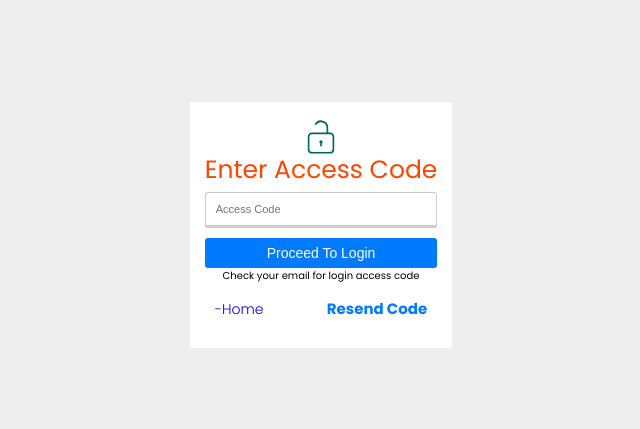
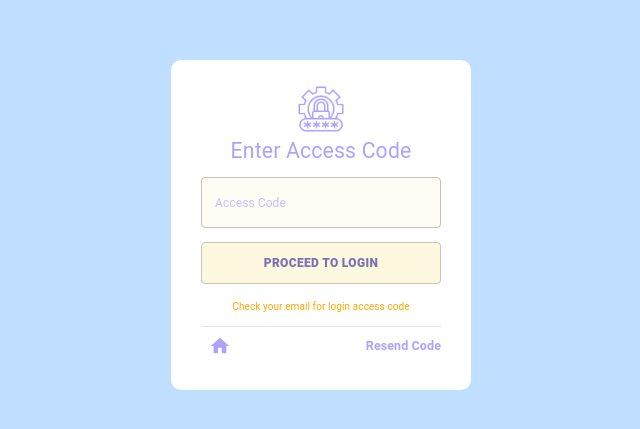
Before and after one commit to JamalHamza/hospital-portal, a React (Vite) app in the folder frontend/: page /loginWithCode/1 in a window 1280 px wide. Shown: the part 175-604 px from the top of the page, without its empty margins (319-959 px from the left). Built offline with nearby package versions, Linux system fonts and the light colour scheme; no server answers.

Commit message:
Login with access code

```diff
--- a/frontend/src/App.jsx
+++ b/frontend/src/App.jsx
@@ -69,9 +69,9 @@ function App() {
       <BrowserRouter>
         <ToastContainer
           pauseOnHover='false'
-          style={{ fontSize: '1.4rem' }}
+          style={{ fontSize: '1rem' }}
           hideProgressBar
-          position='bottom-left'
+          position='top-center'
           theme='colored'
           bodyClassName='toast'
         />
--- a/frontend/src/pages/auth/Login.jsx
+++ b/frontend/src/pages/auth/Login.jsx
@@ -178,20 +178,19 @@ function Login() {
             type='submit'
             variant='contained'
             sx={{
-              bgcolor: 'third.main',
+              bgcolor: 'fourth.main',
               margin: '0.8em',
               padding: '0.8em 2em',
               fontWeight: 800,
               fontSize: '1.2rem',
               color: 'primary.dark',
               '&:hover': {
-                background: '#ccb7c0',
+                background: '#ccc6b4',
               },
             }}
           >
             Login
           </Button>
-
           <Box sx={{ p: '1.4em' }}>
             <GoogleLogin
               onSuccess={googleLogin}
@@ -201,7 +200,6 @@ function Login() {
               }}
             />
           </Box>
-
           <Box
             sx={{
               display: 'flex',
--- a/frontend/src/pages/auth/LoginWithCode.jsx
+++ b/frontend/src/pages/auth/LoginWithCode.jsx
@@ -1,17 +1,24 @@
-import {Box} from '@mui/material';
+import HomeIcon from '@mui/icons-material/Home';
+import {
+  Box,
+  Button,
+  Divider,
+  IconButton,
+  TextField,
+  Typography,
+} from '@mui/material';
 import React, { useEffect, useState } from 'react';
-import { CiUnlock } from 'react-icons/ci';
 import { useDispatch, useSelector } from 'react-redux';
 import { Link, useNavigate, useParams } from 'react-router-dom';
 import { toast } from 'react-toastify';
-import Card from '../../components/card/Card';
+import passCode from '../../assets/authPage/password-code.png';
+import BodyWrapper from '../../components/bodyWraper/bodyWraper';
 import Loader from '../../components/loader/Loader';
 import {
   loginWithCode,
   RESET,
   sendLoginCode,
 } from '../../redux/features/auth/authSlice';
-import styles from './auth.module.scss';
 
 function LoginWithCode() {
   const [loginCode, setLoginCode] = useState('');
@@ -23,6 +30,7 @@ function LoginWithCode() {
     (state) => state.auth
   );
 
+  // ! ------ Login Function ---------------------
   const loginUserWithCode = async (e) => {
     e.preventDefault();
     if (loginCode === '') {
@@ -37,6 +45,7 @@ function LoginWithCode() {
     await dispatch(loginWithCode({ code, email }));
   };
 
+  // ! ------- Resend Login -------------------
   const resendUserLoginCode = async (e) => {
     e.preventDefault();
     await dispatch(sendLoginCode(email));
@@ -47,50 +56,99 @@ function LoginWithCode() {
     if (isSuccess && isLoggedIn) {
       navigate('/profile');
     }
-
     dispatch(RESET());
   }, [isSuccess, isLoggedIn, navigate, dispatch]);
 
   return (
-    <div className={`container ${styles.auth}`}>
-      {isLoading && <Loader />}
-      <Box >
-        <div className={styles.form}>
-          <div className='--flex-center'>
-            <CiUnlock size={40} color='#00695c' />
-          </div>
-          <h3>Enter Access Code</h3>
+    <BodyWrapper>
+      <Box
+        sx={{
+          maxWidth: '30rem',
+          width: '32rem',
+          minheight: '68vh',
+          m: '0 auto',
+          p: '0.5em 2em',
+          bgcolor: '#fff',
+          borderRadius: '10px',
+        }}
+      >
+        {isLoading && <Loader />}
+        <Box sx={{ margin: '0 auto', p: '2em 1em' }}>
+          <Box sx={{ textAlign: 'center' }}>
+            <img src={passCode} alt='passcode' />
+          </Box>
+          <Typography
+            variant='h4'
+            sx={{ color: 'primary.main', textAlign: 'center', pb: '0.6em' }}
+          >
+            Enter Access Code
+          </Typography>
+
           <form onSubmit={loginUserWithCode} noValidate>
-            <input
+            <TextField
               type='text'
               placeholder='Access Code'
               required
               name='loginCode'
+              style={{ width: '100%' }}
               value={loginCode}
               onChange={(e) => setLoginCode(e.target.value)}
             />
-
-            <button type='submit' className='--btn --btn-primary --btn-block'>
-              Proceed To Login
-            </button>
-            <span className='--flex-center'>
-              Check your email for login access code
-            </span>
-            <div className={styles.links}>
-              <p>
-                <Link to='/'>-Home</Link>
-              </p>
-              <p
-                className='v-link --color-primary'
+            <Box
+              sx={{
+                display: 'flex',
+                flexDirection: 'column',
+                justifyContent: 'center',
+                alignItems: 'center',
+              }}
+            >
+              <Button
+                type='submit'
+                sx={{
+                  bgcolor: 'fourth.main',
+                  width: '100%',
+                  p: '0.8em 1em',
+                  m: '1.2em 0',
+                  fontWeight: 800,
+                  color: 'primary.dark',
+                  border: '1px #ccc6b4 solid',
+                  fontSize: '1.2rem',
+                  '&:hover': {
+                    background: '#ccc6b4',
+                  },
+                }}
+              >
+                Proceed To Login
+              </Button>
+              <Typography sx={{ color: 'orange' }}>
+                Check your email for login access code
+              </Typography>
+            </Box>
+            <Divider sx={{ p: '0.6em' }} />
+            <Box
+              sx={{
+                display: 'flex',
+                justifyContent: 'space-between',
+                alignItems: ' center',
+              }}
+            >
+              <Link to='/'>
+                <IconButton>
+                  <HomeIcon fontSize='large' sx={{ color: 'primary.main' }} />
+                </IconButton>
+              </Link>
+              <Typography
+                sx={{ color: 'primary.main' }}
+                variant='h6'
                 onClick={resendUserLoginCode}
               >
                 <b>Resend Code</b>
-              </p>
-            </div>
+              </Typography>
+            </Box>
           </form>
-        </div>
+        </Box>
       </Box>
-    </div>
+    </BodyWrapper>
   );
 }
 
```
Also changed, not shown: frontend/src/assets/authPage/password-code.png (added), frontend/src/assets/avatarr.png (deleted).
